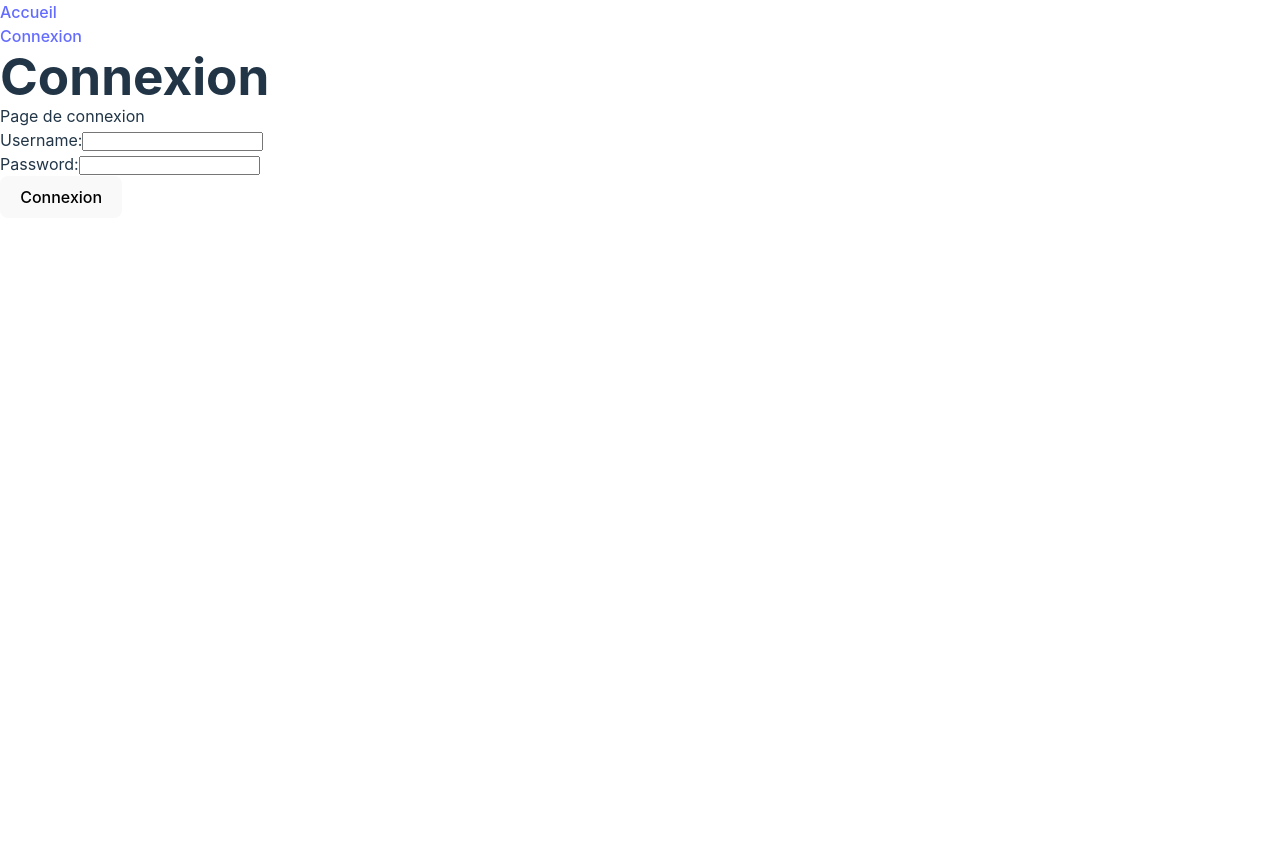
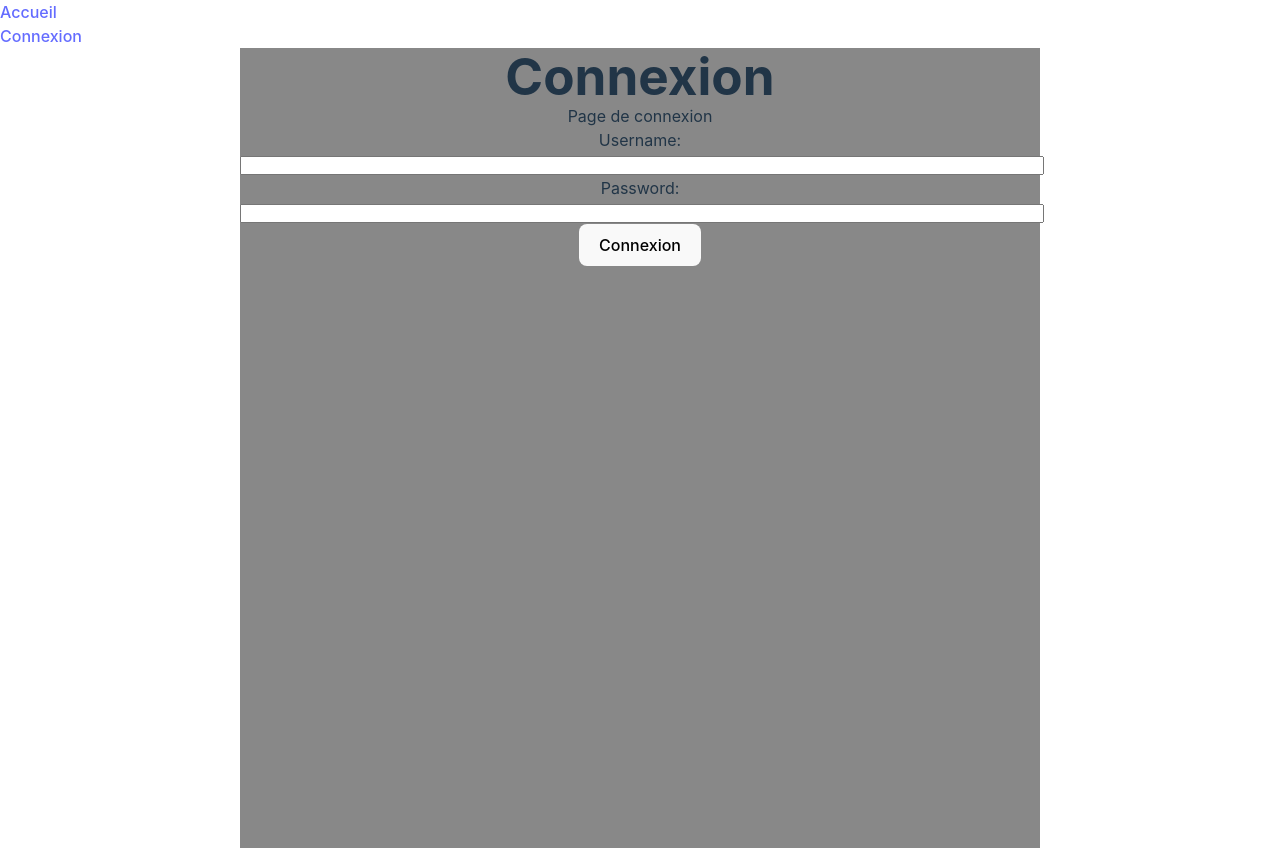
Before and after one commit to MaxThaUnicorn/club-cockroach, a React (Vite) app: page /connexion in a window 1280 px wide. Before the commit the page ends 800 px from the top, so only its background shows below. Built offline with nearby package versions, Linux system fonts and the light colour scheme.

Commit message:
Ajout de style dans le formulaire de connexion

```diff
--- a/src/index.css
+++ b/src/index.css
@@ -30,12 +30,24 @@ body {
 
 /* Connexion */
 
-.connexion{
-  width: 100%;
+.formConnexion{
+  width: 100vh;
+  height: 100vh;
   margin: auto;
   background-color: #888;
+  text-align: center;
 }
 
+.formConnexion label{
+  width: 100%;
+  height: 100%;
+  text-align: left;
+}
+
+.formConnexion input{
+  width: 100%;
+  height: 100%;
+}
 
 h1 {
   font-size: 3.2em;
--- a/src/pages/Connexion.tsx
+++ b/src/pages/Connexion.tsx
@@ -3,12 +3,10 @@ import React from 'react';
 const Connexion: React.FC = () => {
   return (
     <div>
+      <div className='formConnexion'>
       <h1>Connexion</h1>
-
       <p>Page de connexion</p>
-
         <form action="">
-
           <p>
             <label htmlFor="">Username:</label>
             <input type="text" name='username'/>
@@ -18,11 +16,9 @@ const Connexion: React.FC = () => {
             <label htmlFor="">Password:</label>
             <input type="text" name='password'/>
           </p>
-
           <button>Connexion</button>
-
         </form>
-
+      </div>
     </div>
   );
 };
```
Lines whose indentation alone changed are shown as unchanged.
